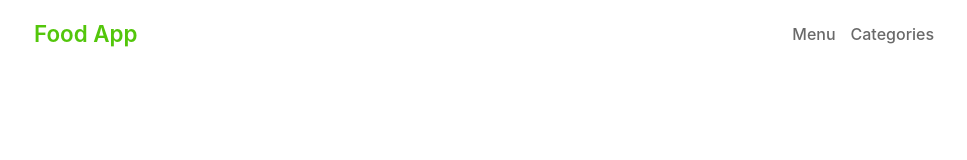
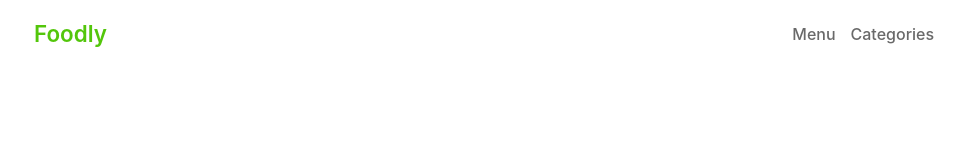
Before and after one commit to amirfrbDev/next-food-app, a Next.js app: page / in a window 1280 px wide. Shown: the top 160 px of the page, without its empty margins (156-1123 px from the left). Built offline with nearby package versions, Linux system fonts and the light colour scheme.

Commit message:
test commit

```diff
--- a/components/layout/Layout.jsx
+++ b/components/layout/Layout.jsx
@@ -7,7 +7,7 @@ function Layout({ children }) {
         <>
             <header className={styles.header}>
                 <div className={styles.left}>
-                    <Link href="/">Food App</Link>
+                    <Link href="/">Foodly</Link>
                 </div>
                 <div className={styles.right}>
                     <Link href="/menu">Menu</Link>
```
